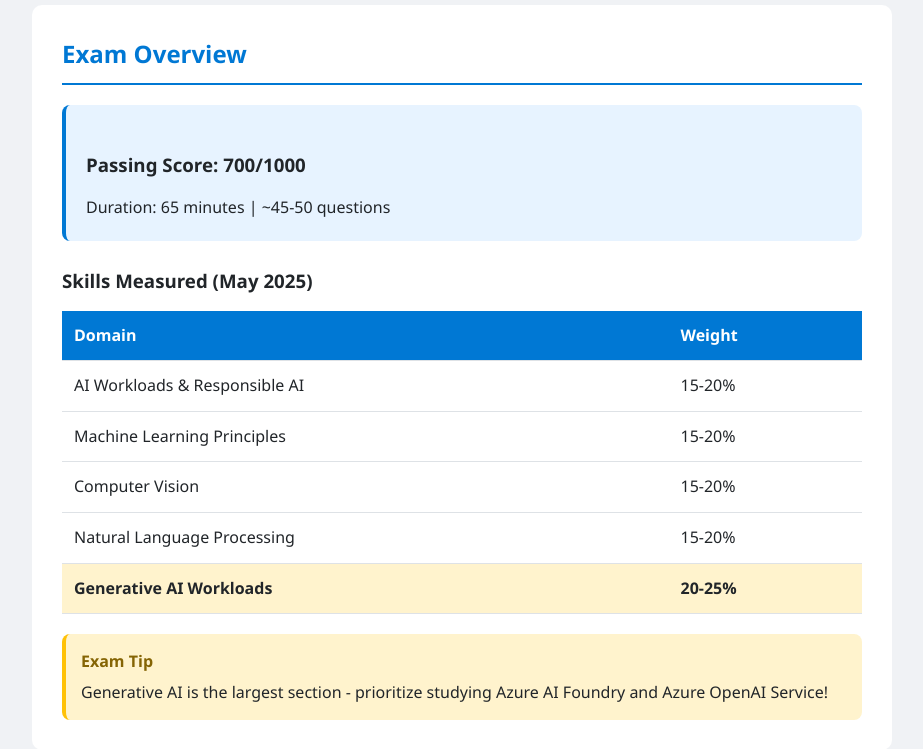
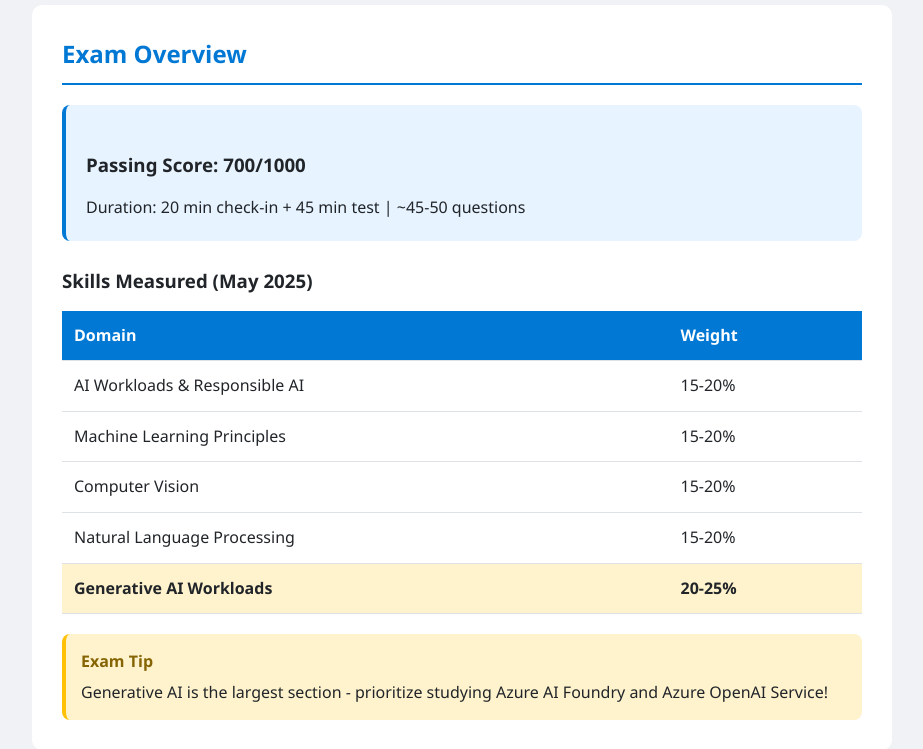
Before and after one commit to repires/ai-900-prep, a Flask app: page /study in a window 1280 px wide. Shown: the part 222-971 px from the top of the page, without its empty margins (178-1101 px from the left). Run offline with Flask 3, Linux system fonts and the light colour scheme.

Commit message:
Fix quiz All Available option and study page duration

```diff
--- a/app/templates/quiz.html
+++ b/app/templates/quiz.html
@@ -35,7 +35,7 @@
                     <option value="20">20 Questions</option>
                     <option value="30">30 Questions</option>
                     <option value="45">45 Questions</option>
-                    <option value="9999">All Available ({{ total_questions }})</option>
+                    <option value="9999">All Available</option>
                 </select>
             </div>
             <button class="btn btn-primary" onclick="startQuiz()">Start Quiz</button>
--- a/app/templates/study.html
+++ b/app/templates/study.html
@@ -27,7 +27,7 @@
                 <h2>Exam Overview</h2>
                 <div class="info-box">
                     <h3>Passing Score: 700/1000</h3>
-                    <p>Duration: 65 minutes | ~45-50 questions</p>
+                    <p>Duration: 20 min check-in + 45 min test | ~45-50 questions</p>
                 </div>
 
                 <h3>Skills Measured (May 2025)</h3>
```
